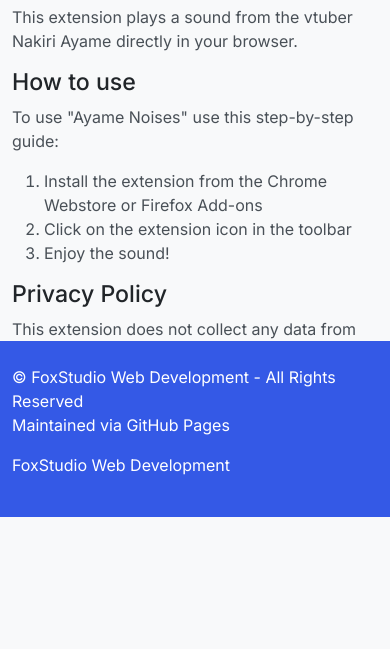
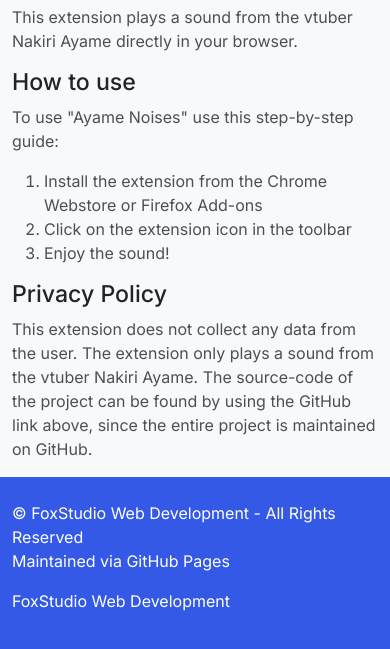
Before and after one commit to FoxStudioLabs/extensions.foxstudio.nl, a plain HTML site: page extension/ayamenoises/index.html in a window 390 px wide. Shown: the part 327-976 px from the top of the page. Before the commit the page ends 844 px from the top, so only its background shows below. Drawn offline with nearby package versions, Linux system fonts and the light colour scheme.

Commit message:
Mobile-first thinking :brain:

```diff
--- a/extension/ayamenoises/index.html
+++ b/extension/ayamenoises/index.html
@@ -88,7 +88,7 @@
             </div>
         </div>
     </main>
-    <footer class="fixed-bottom bg-primary text-white py-4">
+    <footer class="bg-primary text-white py-4">
         <div class="container">
             <div class="row">
                 <div class="col-lg-4 col-12">
```
